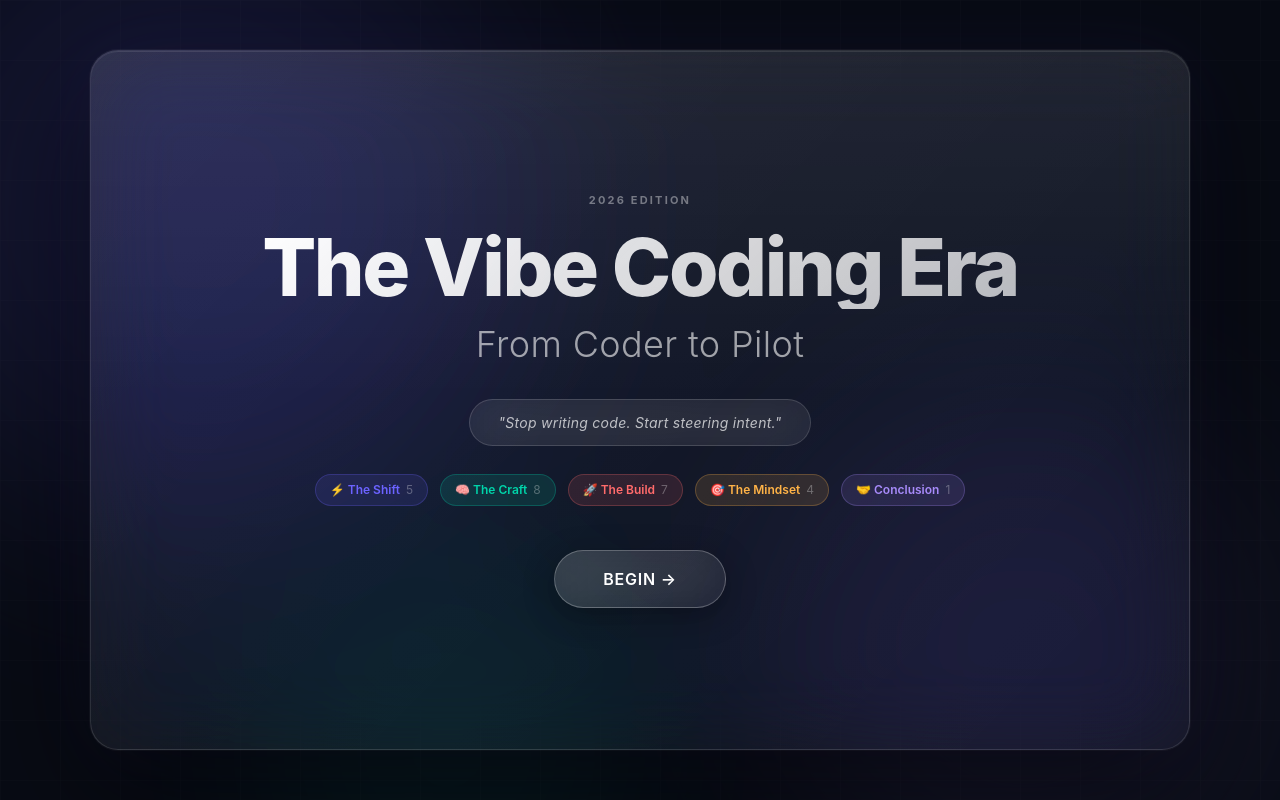
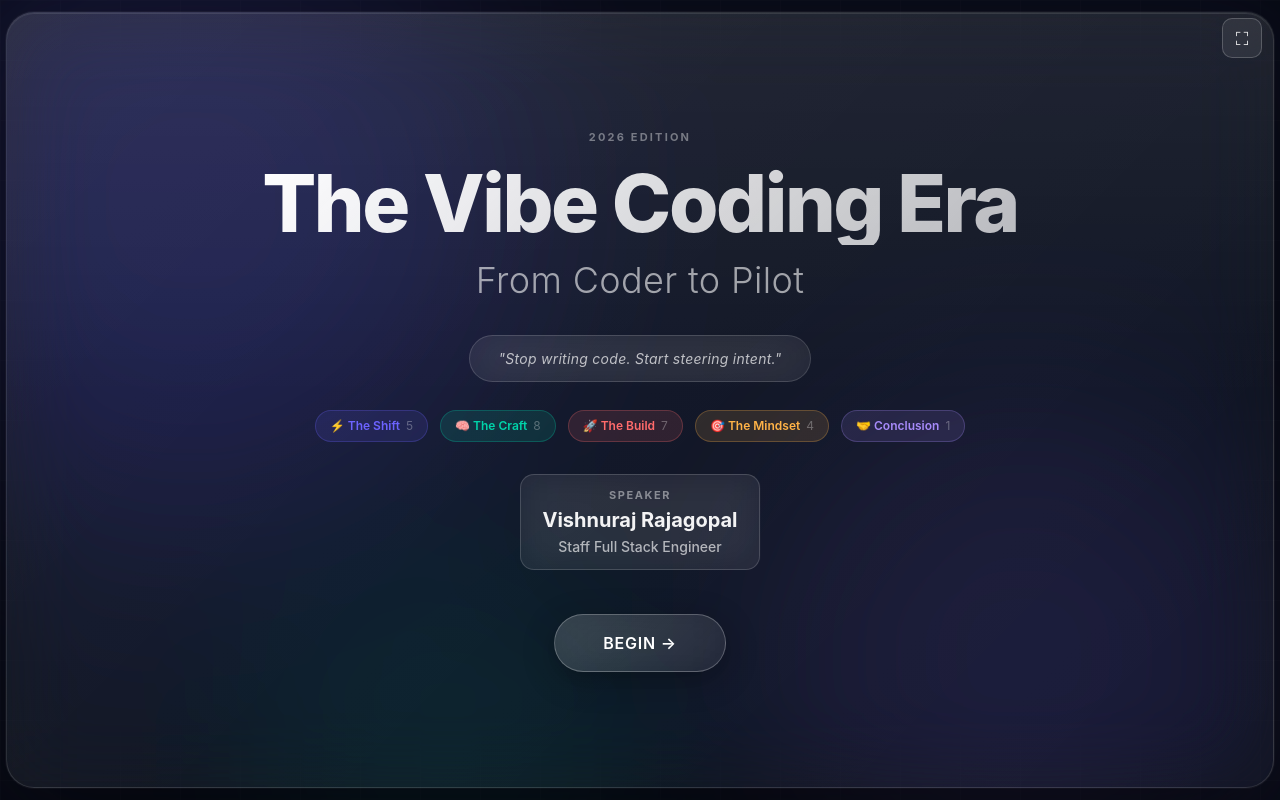
Before and after one commit to Vishnuraj910/vibe-coding-presentation, a React (Vite) app: page / in a window 1280 px wide. Built offline with nearby package versions, Linux system fonts and the light colour scheme.

Commit message:
Added linkedin url

```diff
--- a/public/data/slides.json
+++ b/public/data/slides.json
@@ -356,17 +356,14 @@
       "slides": [
         {
           "slide_number": 24,
-          "heading": "The Era of the Architect",
-          "subheading": "The coder writes code. The architect ships products.",
+          "heading": "Thank you",
+          "subheading": "Your time to ask questions, share feedback, and connect.",
           "points": [
             "You came here as a developer. You're leaving as an architect.",
-            "The tools exist. The frameworks are mature. The only barrier is your willingness to adapt.",
-            "Ship faster. Think bigger. Stay curious. Never stop debugging manually.",
-            "Connect with me on LinkedIn for ongoing AI-native development insights and resources.",
-            "Scan the QR code to access the full slide deck, resource links, and template library."
+            "The tools exist. The frameworks are mature. The only barrier is your willingness to adapt."
           ],
           "callout": "The best time to start building with AI agents was last year. The second best time is right now.",
-          "linkedinUrl": "https://linkedin.com/in/your-profile"
+         "linkedinUrl": "https://www.linkedin.com/in/vishnuraj910/"
         }
       ]
     }
--- a/src/App.tsx
+++ b/src/App.tsx
@@ -163,6 +163,52 @@ function TitleSlide({ data, onStart }: TitleSlideProps) {
         ))}
       </div>
 
+      {data.into_speaker && (
+        <div style={{
+          opacity: visible ? 1 : 0,
+          transform: visible ? "translateY(0)" : "translateY(14px)",
+          transition: "all 0.8s cubic-bezier(0.4,0,0,0.2,1) 0.65s",
+          marginTop: "4px"
+        }}>
+          <div style={{
+            display: "flex",
+            flexDirection: "column",
+            alignItems: "center",
+            gap: "4px",
+            padding: "12px 22px",
+            borderRadius: "14px",
+            background: "rgba(255,255,255,0.06)",
+            border: "1px solid rgba(255,255,255,0.16)",
+            backdropFilter: "blur(16px)"
+          }}>
+            <div style={{
+              fontSize: "11px",
+              letterSpacing: "0.14em",
+              textTransform: "uppercase" as const,
+              color: "rgba(255,255,255,0.45)",
+              fontWeight: 700
+            }}>
+              Speaker
+            </div>
+            <div style={{
+              fontSize: "20px",
+              fontWeight: 700,
+              color: "rgba(255,255,255,0.95)",
+              lineHeight: 1.2
+            }}>
+              {data.into_speaker.name}
+            </div>
+            <div style={{
+              fontSize: "14px",
+              color: "rgba(255,255,255,0.65)",
+              fontWeight: 500
+            }}>
+              {data.into_speaker.designation}
+            </div>
+          </div>
+        </div>
+      )}
+
       <button onClick={onStart} style={{
         marginTop: "16px", padding: "16px 48px", borderRadius: "100px",
         background: "linear-gradient(135deg, rgba(255,255,255,0.15), rgba(255,255,255,0.05))",
@@ -205,12 +251,13 @@ function SlideContent({ slide, revealIndex, onImageClick }: SlideContentProps) {
   const slideRight = (visible: boolean) => ({
     opacity: visible ? 1 : 0,
     transform: visible ? "translateX(0)" : "translateX(-20px)",
-    transition: "opacity 0.38s ease, transform 0.38s cubic-bezier(0.4,0,0,0.2,1)",
+    transition: "opacity 0.6s ease, transform 0.62s cubic-bezier(0.22,1,0.36,1), filter 0.62s cubic-bezier(0.22,1,0.36,1)",
+    filter: visible ? "blur(0px)" : "blur(4px)",
     pointerEvents: visible ? "auto" : "none" as any
   });
 
   return (
-    <div style={{ height: "100%", display: "flex", flexDirection: "column", padding: "32px 52px 28px", gap: "18px", overflowY: "auto" }}>
+    <div style={{ height: "100%", display: "flex", flexDirection: "column", padding: "38px 64px 34px", gap: "20px", overflowY: "auto" }}>
       <div>
         <h2 style={{
           margin: 0, fontSize: "clamp(26px, 4vw, 44px)", fontWeight: 800,
@@ -251,14 +298,15 @@ function SlideContent({ slide, revealIndex, onImageClick }: SlideContentProps) {
         {(slide.points || []).map((point, i) => (
           <div key={i} style={{
             display: "flex", gap: "12px", alignItems: "flex-start",
-            ...slideRight(shown("point", i))
+            ...slideRight(shown("point", i)),
+            transitionDelay: shown("point", i) ? `${i * 90}ms` : "0ms"
           }}>
             <div style={{
               width: "6px", height: "6px", borderRadius: "50%", background: color,
               flexShrink: 0, marginTop: "8px", boxShadow: `0 0 8px ${color}60`
             }} />
             <p style={{
-              margin: 0, fontSize: "clamp(13px, 1.6vw, 15px)",
+              margin: 0, fontSize: "clamp(16px, 1.92vw, 18px)",
               color: "rgba(255,255,255,0.78)", lineHeight: 1.65, fontWeight: 400
             }}>
               {point}
@@ -385,6 +433,8 @@ export default function App() {
   const [isTransitioning, setIsTransitioning] = useState(false);
   const [showImageModal, setShowImageModal] = useState(false);
   const [imageSrc, setImageSrc] = useState("");
+  const [imageTitle, setImageTitle] = useState("");
+  const [isBrowserFullscreen, setIsBrowserFullscreen] = useState<boolean>(!!document.fullscreenElement);
 
   const currentSlideData = allSlides[currentSlide];
   const activeColor = currentSlideData?.section_color || "#6C63FF";
@@ -400,9 +450,10 @@ export default function App() {
   const handleOpenImage = useCallback(() => {
     if (currentSlideData?.image) {
       setImageSrc(currentSlideData.image);
+      setImageTitle(currentSlideData.heading || "Full screen");
       setShowImageModal(true);
     }
-  }, [currentSlideData?.image]);
+  }, [currentSlideData?.image, currentSlideData?.heading]);
 
   // Initialize window callback
   useEffect(() => {
@@ -427,10 +478,14 @@ export default function App() {
     if (isTransitioning) return;
     if (revealIndex < totalSteps - 1) {
       setRevealIndex(r => r + 1);
+    } else if (currentSlideData?.linkedinUrl) {
+      setImageSrc("/qr-code.png");
+      setImageTitle("LinkedIn QR Code");
+      setShowImageModal(true);
     } else if (currentSlide < allSlides.length - 1) {
       goTo(currentSlide + 1);
     }
-  }, [isTransitioning, revealIndex, totalSteps, currentSlide, goTo]);
+  }, [isTransitioning, revealIndex, totalSteps, currentSlide, goTo, currentSlideData?.linkedinUrl]);
 
   const stepBack = useCallback(() => {
     if (isTransitioning) return;
@@ -454,23 +509,46 @@ export default function App() {
       if (showTitle) {
         if (["Enter", " ", "ArrowRight", "PageDown"].includes(e.key)) { e.preventDefault(); setShowTitle(false); return; }
       } else {
+        if (showImageModal) {
+          e.preventDefault();
+          setShowImageModal(false);
+          return;
+        }
         if (["ArrowRight", "ArrowDown", " ", "PageDown"].includes(e.key)) { e.preventDefault(); advance(); return; }
         if (["ArrowLeft", "ArrowUp", "PageUp"].includes(e.key)) { e.preventDefault(); stepBack(); return; }
-        if ((e.key === "Escape" && showImageModal) || (e.key === "." && currentSlideData?.image && !showImageModal)) {
-          if (showImageModal) {
-            e.preventDefault();
-            setShowImageModal(false);
-          } else if (currentSlideData?.image) {
-            e.preventDefault();
-            setImageSrc(currentSlideData.image);
-            setShowImageModal(true);
-          }
+        if (e.key === "." && currentSlideData?.image && !showImageModal) {
+          e.preventDefault();
+          setImageSrc(currentSlideData.image);
+          setImageTitle(currentSlideData.heading || "Full screen");
+          setShowImageModal(true);
         }
       }
     };
     window.addEventListener("keydown", handler);
     return () => window.removeEventListener("keydown", handler);
   }, [showTitle, advance, stepBack, showImageModal, currentSlideData?.image]);
+
+  useEffect(() => {
+    const onFullscreenChange = () => {
+      setIsBrowserFullscreen(!!document.fullscreenElement);
+    };
+
+    document.addEventListener("fullscreenchange", onFullscreenChange);
+    return () => document.removeEventListener("fullscreenchange", onFullscreenChange);
+  }, []);
+
+  const toggleBrowserFullscreen = useCallback(async (e?: React.MouseEvent<HTMLButtonElement>) => {
+    e?.stopPropagation();
+    try {
+      if (!document.fullscreenElement) {
+        await document.documentElement.requestFullscreen();
+      } else {
+        await document.exitFullscreen();
+      }
+    } catch {
+      // Ignore browser fullscreen API errors (e.g., unsupported or blocked)
+    }
+  }, []);
 
   const jumpToSection = useCallback((sectionIdx: number) => {
     const section = data.sections[sectionIdx];
@@ -487,7 +565,11 @@ export default function App() {
       display: "flex", alignItems: "center",
       justifyContent: "center",
       fontFamily: "'Inter', -apple-system, BlinkMacSystemFont, sans-serif",
-      overflow: "hidden" as const, position: "relative" as const
+      overflow: "hidden" as const, position: "relative" as const,
+      userSelect: "none" as const,
+      WebkitUserSelect: "none" as const,
+      msUserSelect: "none" as const,
+      WebkitTapHighlightColor: "transparent"
     }}>
       <GlassOrb x="-10%" y="-15%" size="50vw" color={activeColor} opacity={0.12} blur={120} />
       <GlassOrb x="60%" y="50%" size="40vw" color={showTitle ? "#A78BFA" : activeColor} opacity={0.08} blur={100} />
@@ -499,16 +581,51 @@ export default function App() {
         backgroundSize: "60px 60px", pointerEvents: "none" as const
       }} />
 
+      <button
+        onClick={toggleBrowserFullscreen}
+        title={isBrowserFullscreen ? "Exit Fullscreen" : "Enter Fullscreen"}
+        aria-label={isBrowserFullscreen ? "Exit browser fullscreen" : "Enter browser fullscreen"}
+        style={{
+          position: "absolute" as const,
+          top: "18px",
+          right: "18px",
+          zIndex: 1100,
+          width: "40px",
+          height: "40px",
+          borderRadius: "10px",
+          border: "1px solid rgba(255,255,255,0.2)",
+          background: "rgba(255,255,255,0.08)",
+          color: "rgba(255,255,255,0.9)",
+          backdropFilter: "blur(10px)",
+          cursor: "pointer",
+          display: "flex",
+          alignItems: "center",
+          justifyContent: "center",
+          fontSize: "18px",
+          transition: "all 0.2s ease"
+        }}
+        onMouseEnter={(e) => {
+          e.currentTarget.style.background = "rgba(255,255,255,0.16)";
+          e.currentTarget.style.transform = "scale(1.05)";
+        }}
+        onMouseLeave={(e) => {
+          e.currentTarget.style.background = "rgba(255,255,255,0.08)";
+          e.currentTarget.style.transform = "scale(1)";
+        }}
+      >
+        {isBrowserFullscreen ? "🡼" : "⛶"}
+      </button>
+
       <ImageModal
         isOpen={showImageModal}
         imageSrc={imageSrc}
         onClose={() => setShowImageModal(false)}
         sectionColor={sectionColor}
-        imageTitle={currentSlideData?.heading}
+        imageTitle={imageTitle || currentSlideData?.heading}
       />
 
       <div style={{
-        width: "min(96vw, 1100px)", height: "min(92vh, 700px)",
+        width: "min(99vw, 1360px)", height: "min(97vh, 860px)",
         borderRadius: "28px", position: "relative", overflow: "hidden",
         background: "linear-gradient(135deg, rgba(255,255,255,0.08) 0%, rgba(255,255,255,0.03) 100%)",
         border: "1px solid rgba(255,255,255,0.12)", backdropFilter: "blur(40px) saturate(180%)",
--- a/src/data/slides.json
+++ b/src/data/slides.json
@@ -350,7 +350,7 @@
             "Scan the QR code to access the full slide deck, resource links, and template library."
           ],
           "callout": "The best time to start building with AI agents was last year. The second best time is right now.",
-          "linkedinUrl": "https://linkedin.com/in/your-profile"
+          "linkedinUrl": "https://www.linkedin.com/in/vishnuraj910/"
         }
       ]
     }
```
Also changed, not shown: public/qr-code.png (added).
